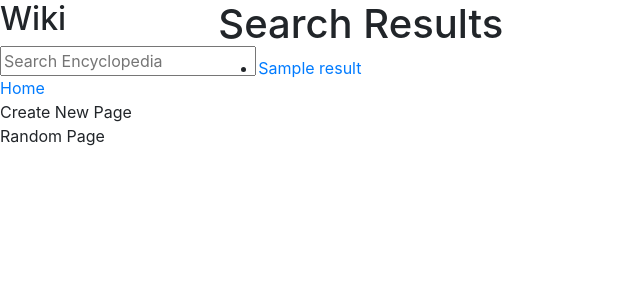
After one commit to LynxQuas/Encyclopedia, a Django app: template encyclopedia/templates/encyclopedia/search.html in a window 1280 px wide. The commit adds this page. Shown: the top 300 px of the page, without its empty margins (0-640 px from the left). Run offline with Django 3.2, Linux system fonts and the light colour scheme; the template is opened without the code that fills it: most values are stand-ins (such as "Sample title", 1, 10 or a date in 2020); some libraries are stand-ins or nearby versions.

Commit message:
Added the Search

```diff
--- a/encyclopedia/templates/encyclopedia/layout.html
+++ b/encyclopedia/templates/encyclopedia/layout.html
@@ -3,16 +3,20 @@
 <!DOCTYPE html>
 
 <html lang="en">
+
 <head>
     <title>{% block title %}{% endblock %}</title>
-        <link rel="stylesheet" href="https://stackpath.bootstrapcdn.com/bootstrap/4.4.1/css/bootstrap.min.css" integrity="sha384-Vkoo8x4CGsO3+Hhxv8T/Q5PaXtkKtu6ug5TOeNV6gBiFeWPGFN9MuhOf23Q9Ifjh" crossorigin="anonymous">
+    <link rel="stylesheet" href="https://stackpath.bootstrapcdn.com/bootstrap/4.4.1/css/bootstrap.min.css"
+        integrity="sha384-Vkoo8x4CGsO3+Hhxv8T/Q5PaXtkKtu6ug5TOeNV6gBiFeWPGFN9MuhOf23Q9Ifjh" crossorigin="anonymous">
     <link href="{% static 'encyclopedia/styles.css' %}" rel="stylesheet">
 </head>
+
 <body>
     <div class="row">
         <div class="sidebar col-lg-2 col-md-3">
             <h2>Wiki</h2>
-                <form>
+            <form action="{% url 'search' %}" method="post">
+                {% csrf_token %}
                 <input class="search" type="text" name="q" placeholder="Search Encyclopedia">
             </form>
             <div>
@@ -34,4 +38,5 @@
     </div>
 
 </body>
+
 </html>
--- /dev/null
+++ b/encyclopedia/templates/encyclopedia/search.html
@@ -0,0 +1,14 @@
+{% extends "encyclopedia/layout.html" %}
+
+{% block title %}
+Search Result
+{% endblock %}
+
+{% block body %}
+<h1>Search Results</h1>
+<ul>
+    {% for result in result %}
+    <li><a href="{% url 'entry_page' title=result %}">{{ result }}</a></li>
+    {% endfor %}
+</ul>
+{% endblock %}
--- a/encyclopedia/urls.py
+++ b/encyclopedia/urls.py
@@ -4,5 +4,6 @@ from . import views
 
 urlpatterns = [
     path("", views.index, name="index"),
-    path("wiki/<str:title>/", views.entry_page, name="entry_page")
+    path("wiki/<str:title>/", views.entry_page, name="entry_page"),
+    path("search/", views.search, name="search")
 ]
```
Also changed, not shown: encyclopedia/views.py (+25 -0 lines), encyclopedia/templates/encyclopedia/index.html (line endings or trailing spaces). Lines whose indentation alone changed are shown as unchanged.
